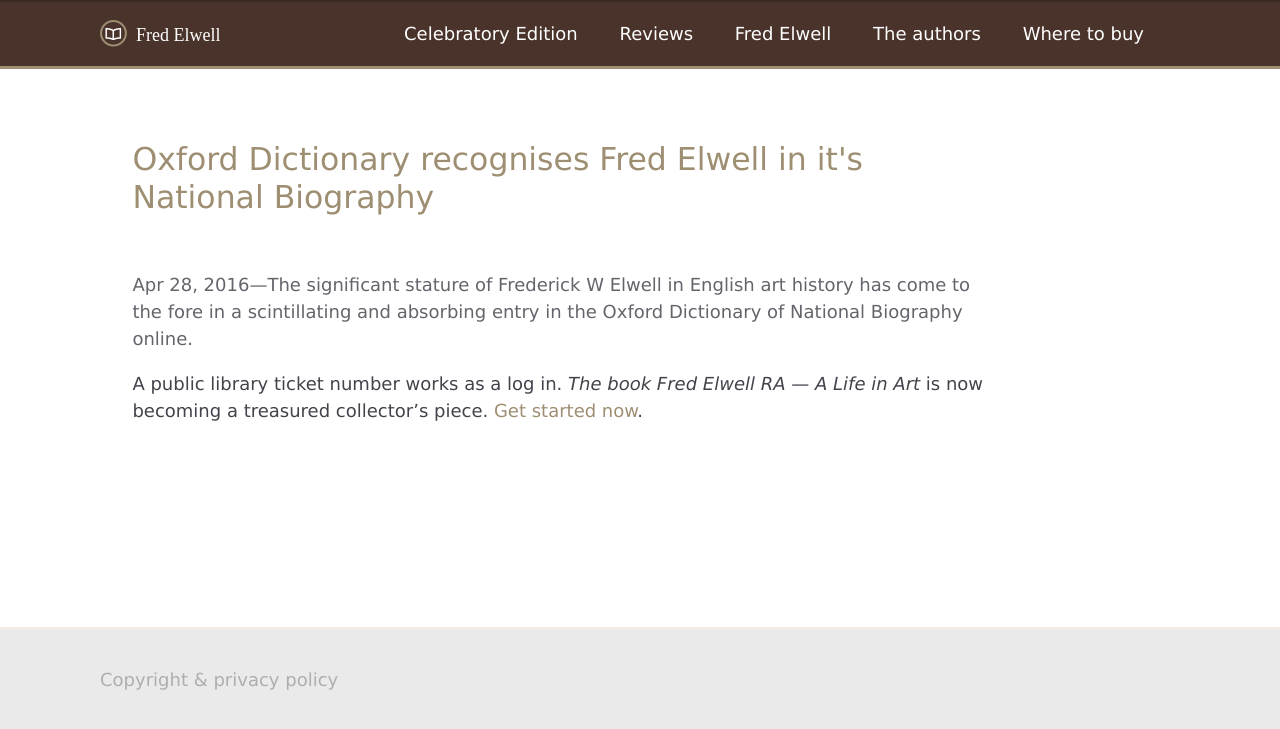
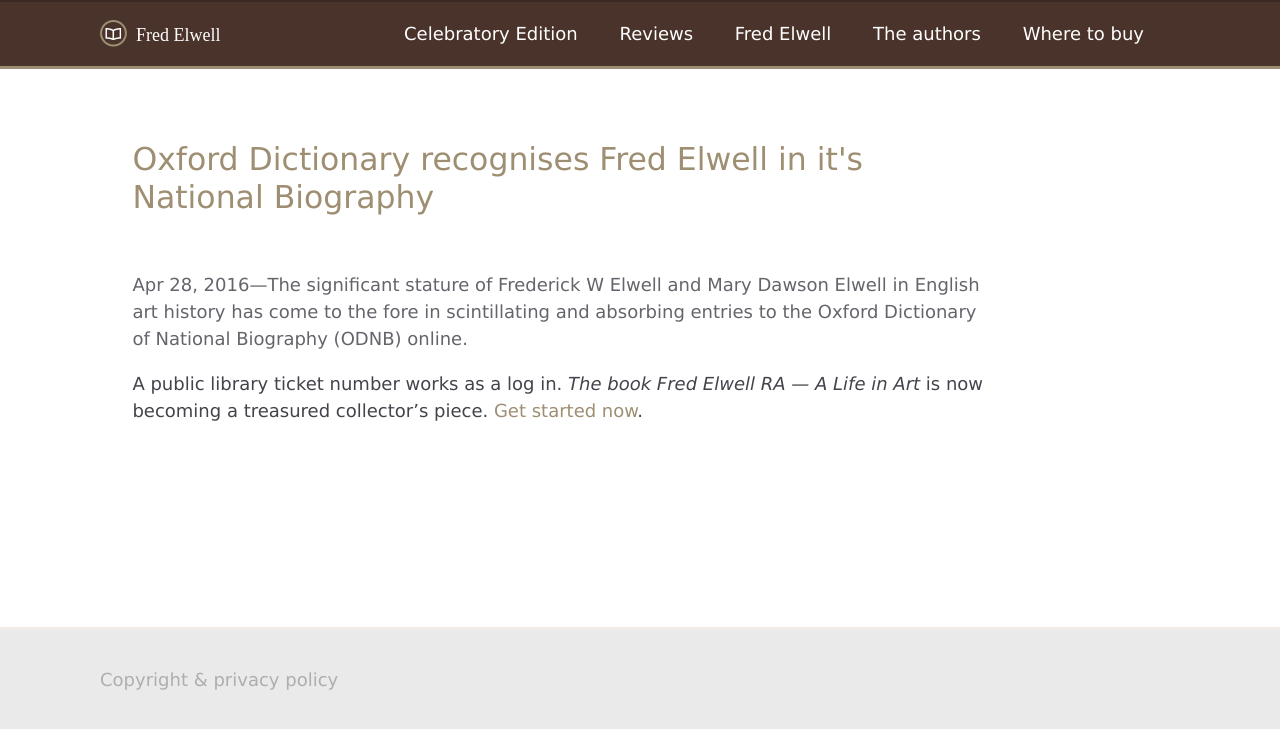
Before and after one commit to regmtait/Elwell-jekyll, a Jekyll site: the page built from _posts/2016-04-28-news.markdown, in a window 1280 px wide. Shown: the top 729 px of the page. Built offline with Jekyll 4.4.1, drawn with Linux system fonts in a browser that asks for light colours; some web fonts are replaced.

Commit message:
Add Mary text

```diff
--- a/_posts/2016-04-28-news.markdown
+++ b/_posts/2016-04-28-news.markdown
@@ -3,7 +3,7 @@
 title:  "Oxford Dictionary recognises Fred Elwell in it's National Biography"
 date:   2016-04-28 00:00:00 +0000
 categories: news update year holiday
-excerpt: The significant stature of Frederick W Elwell in English art history has come to the fore in a scintillating and absorbing entry in the Oxford Dictionary of National Biography online.
+excerpt: The significant stature of Frederick W Elwell and Mary Dawson Elwell in English art history has come to the fore in scintillating and absorbing entries to the Oxford Dictionary of National Biography (ODNB) online.
 ---
 
 A public library ticket number works as a log in. <cite>The book Fred Elwell RA — A Life in Art</cite> is now becoming a treasured collector’s piece. [Get started now](http://oxforddnb.com/index/109/101109544/).
```
